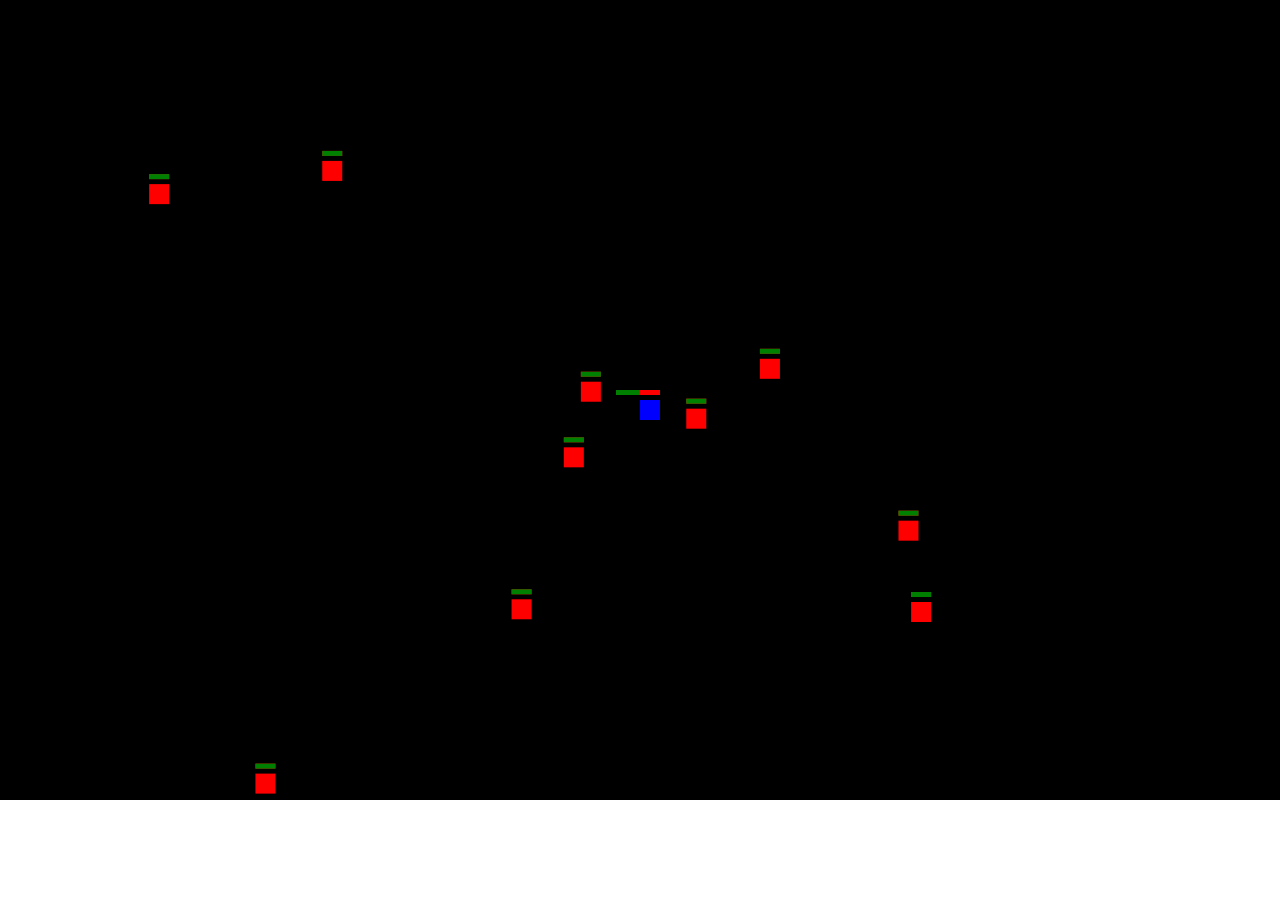
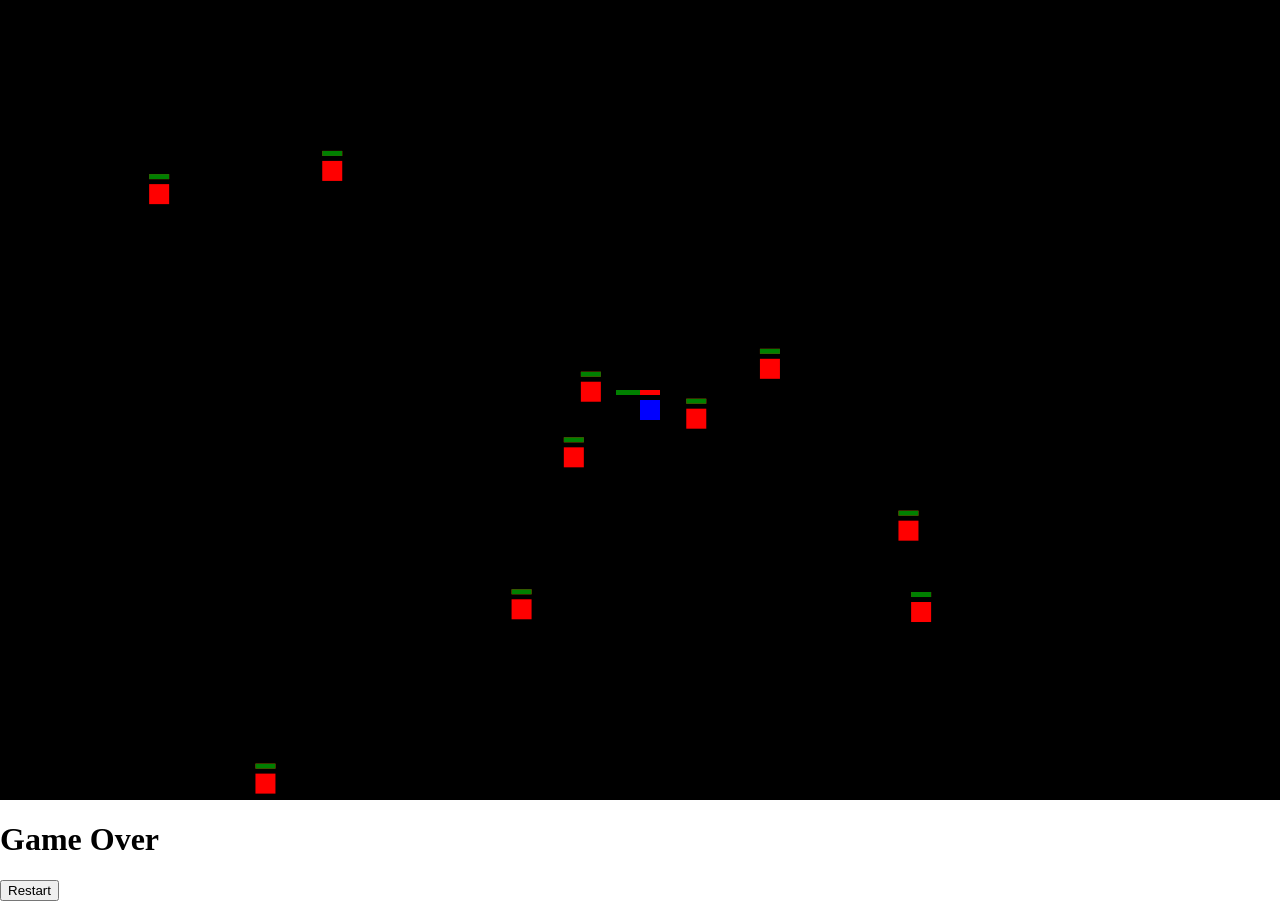
Before and after one commit to DylM0nster22/GPT-4o-game, a plain HTML site: page index.html in a window 1280 px wide. Before the commit the page ends 800 px from the top, so only its background shows below. Drawn offline with Linux system fonts and the light colour scheme.

Commit message:
added real game over screen

```diff
--- a/game.js
+++ b/game.js
@@ -134,8 +134,7 @@ function moveEnemies() {
             enemiesKilled++;
             player.health--;
             if (player.health <= 0) {
-                alert("Game Over");
-                document.location.reload();
+                showGameOverScreen();
             }
         } else {
             enemy.x += (dx / distance) * enemySpeed;
@@ -333,6 +332,57 @@ function resetGameForNextRound() {
     spawnBoss();
 }
 
+function showGameOverScreen() {
+    document.getElementById('gameOverScreen').style.display = 'block';
+}
+
+function restartGame() {
+    // Reset game variables and state here
+    player = {
+        x: canvas.width / 2,
+        y: canvas.height / 2,
+        size: 20,
+        speed: 5,
+        color: 'blue',
+        bullets: [],
+        bulletSpeed: 7,
+        health: 5,
+        damage: 1,
+        explosiveBullets: false,
+        chainLightning: false
+    };
+    keys = {
+        ArrowUp: false,
+        ArrowDown: false,
+        ArrowLeft: false,
+        ArrowRight: false,
+        KeyW: false,
+        KeyA: false,
+        KeyS: false,
+        KeyD: false
+    };
+    enemies = [];
+    enemySpeed = 2;
+    enemySpawnRate = 2000;
+    maxEnemies = 10;
+    enemySpawnTimer = 0;
+    enemiesKilled = 0;
+    boss = null;
+    bossHealth = 100;
+    chosenUpgrades = [];
+    showUpgradeScreen = false;
+
+    document.getElementById('gameOverScreen').style.display = 'none';
+    getRandomUpgrades();
+    requestAnimationFrame(gameLoop);
+}
+
+function checkPlayerStatus() {
+    if (player.health <= 0) {
+        showGameOverScreen();
+    }
+}
+
 function gameLoop(timestamp) {
     ctx.clearRect(0, 0, canvas.width, canvas.height);
 
@@ -361,6 +411,8 @@ function gameLoop(timestamp) {
         }
     }
 
+    checkPlayerStatus();
+
     requestAnimationFrame(gameLoop);
 }
 
--- a/index.html
+++ b/index.html
@@ -11,6 +11,10 @@
 </head>
 <body>
     <canvas id="gameCanvas"></canvas>
+    <div id="gameOverScreen" style="display: none;">
+        <h1>Game Over</h1>
+        <button onclick="restartGame()">Restart</button>
+    </div>
     <script src="game.js"></script>
 </body>
 </html>
```
